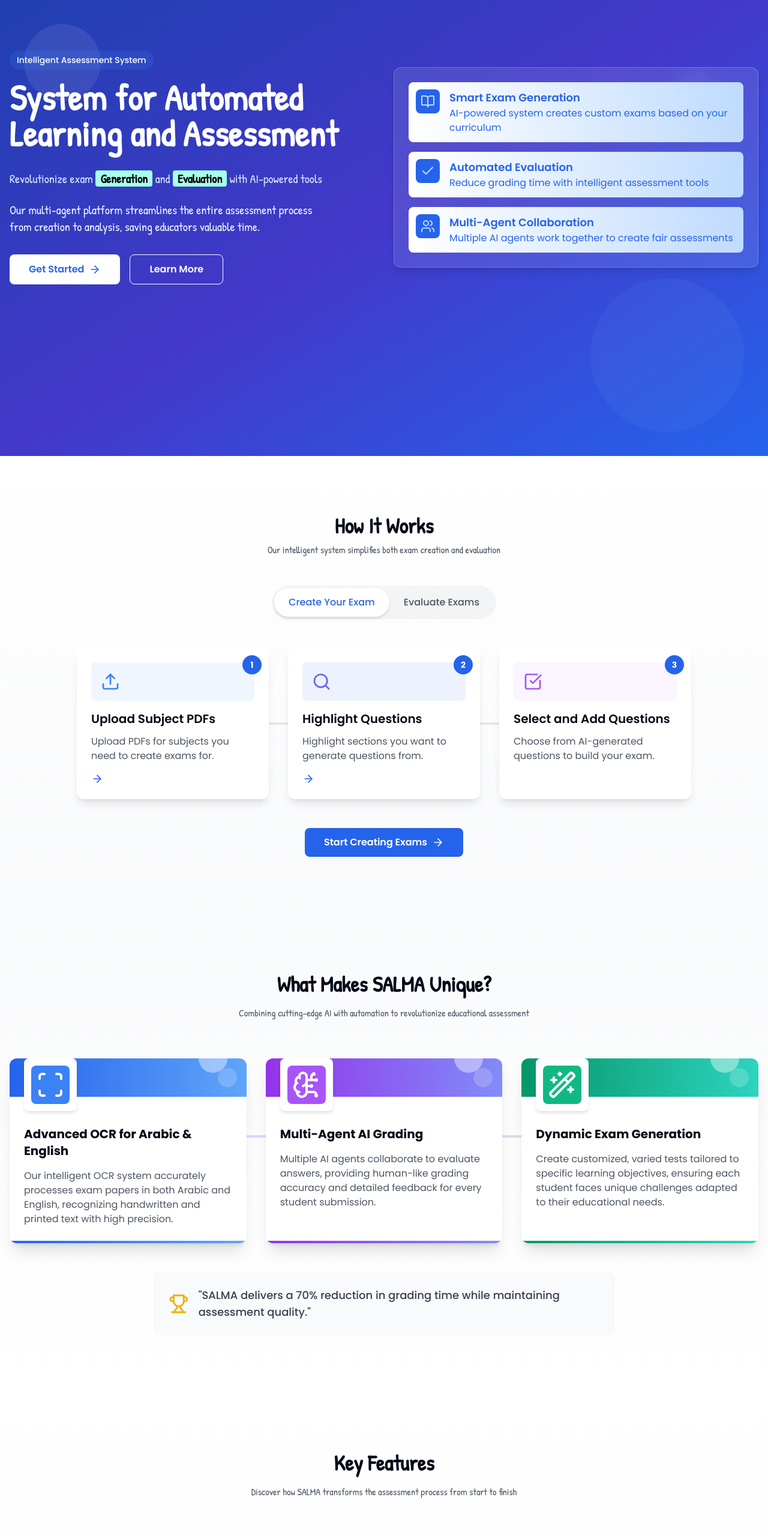
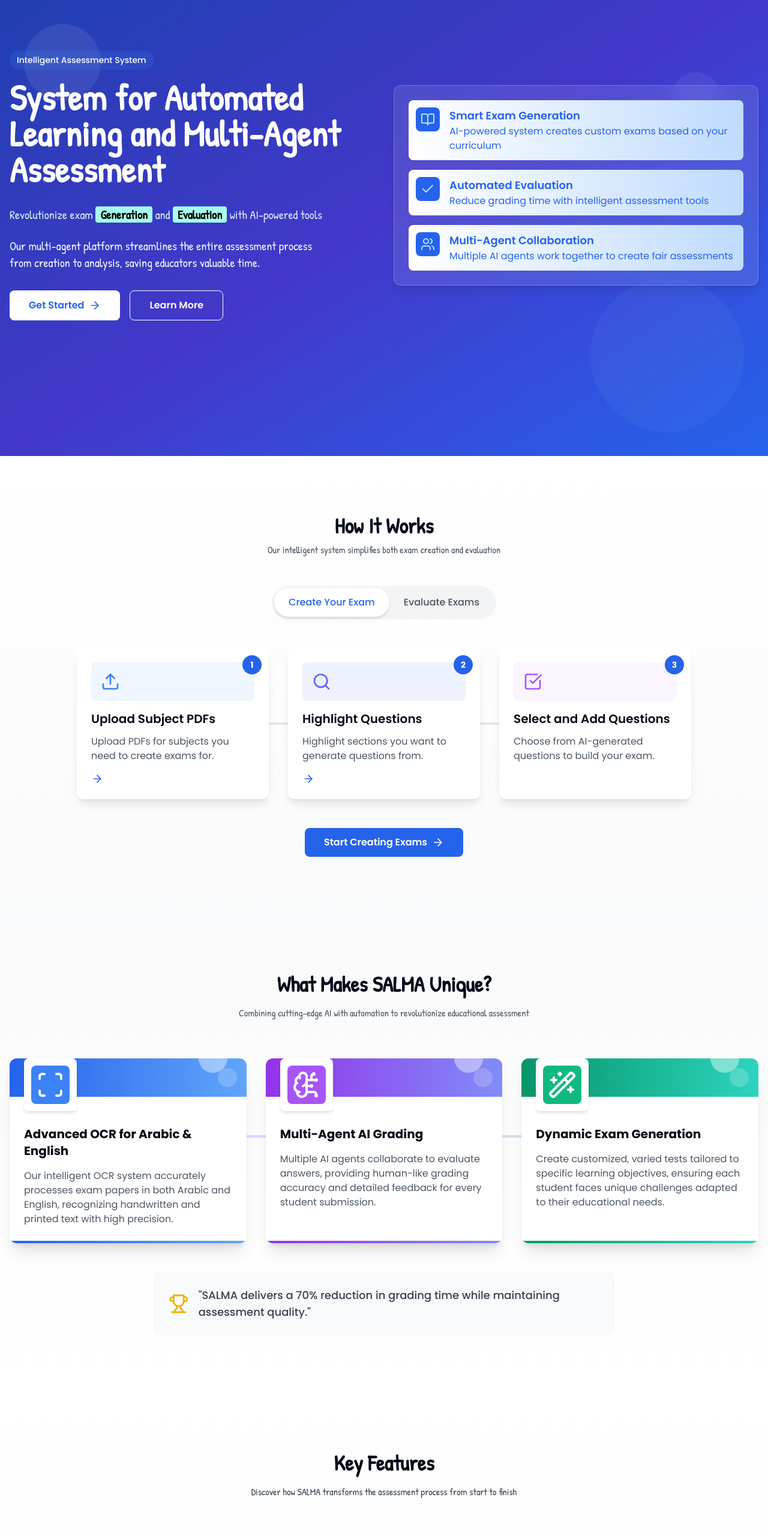
Before and after one commit to OmarShehata1/SALMA-EduAI, a React (Vite) app: page / in a window 1280 px wide. Shown: the part 80-2640 px from the top of the page at 60% size. Built offline with nearby package versions, Linux system fonts and the light colour scheme.

Commit message:
Update page title and improve text clarity in various components

```diff
--- a/index.html
+++ b/index.html
@@ -14,12 +14,11 @@
     rel="stylesheet">
   <link href="https://fonts.googleapis.com/css2?family=Patrick+Hand&display=swap" rel="stylesheet">
 
-  <title>SALMA | Exam Generation and Evaluation</title>
+  <title>SALMA - Intelligent Assessment System</title>
 </head>
 
-<body style="font-family: Poppins ;">
+<body style="font-family: Poppins;">
   <div id="root"></div>
-  <!-- <script src="https://cdnjs.cloudflare.com/ajax/libs/pdf.js/4.3.136/pdf.min.js"></script> -->
   <script type="module" src="/src/main.jsx"></script>
 </body>
 
--- a/src/components/CreateExams/Header.jsx
+++ b/src/components/CreateExams/Header.jsx
@@ -18,7 +18,7 @@
           </div>
           <div className="ml-3">
             <p className="text-sm text-blue-700">
-              Select exam type and difficulty level to begin. You can customize question formats and download complete exams with answer keys.
+              Select exam type and difficulty level to begin. You can customize question formats and download complete exams.
             </p>
           </div>
         </div>
--- a/src/components/Home/AnimationHeroSection.jsx
+++ b/src/components/Home/AnimationHeroSection.jsx
@@ -49,7 +49,7 @@
               className="text-4xl md:text-5xl lg:text-6xl mb-8 font-semibold leading-tight"
               style={{ fontFamily: "Patrick Hand, cursive" }}
             >
-              System for Automated Learning and Assessment
+              System for Automated Learning and Multi-Agent Assessment
             </h1>
             <h3
               className="text-xl md:text-xl mb-6 text-blue-100"
--- a/src/components/Home/KeyFeaturesSection.jsx
+++ b/src/components/Home/KeyFeaturesSection.jsx
@@ -103,7 +103,7 @@
           isVisible ? 'translate-y-0 opacity-100' : 'translate-y-10 opacity-0'
         }`}>
           <h2 className="text-4xl font-bold text-center mb-4"style={{ fontFamily: 'Patrick Hand, cursive' }}>Key Features</h2>
-          <p className="text-gray-600 text-center max-w-2xl mx-auto mb-16"style={{ fontFamily: 'Patrick Hand, cursive' }}>
+          <p className="text-gray-700 text-center max-w-2xl mx-auto mb-16"style={{ fontFamily: 'Patrick Hand, cursive' }}>
             Discover how SALMA transforms the assessment process from start to finish
           </p>
         </div>
```
